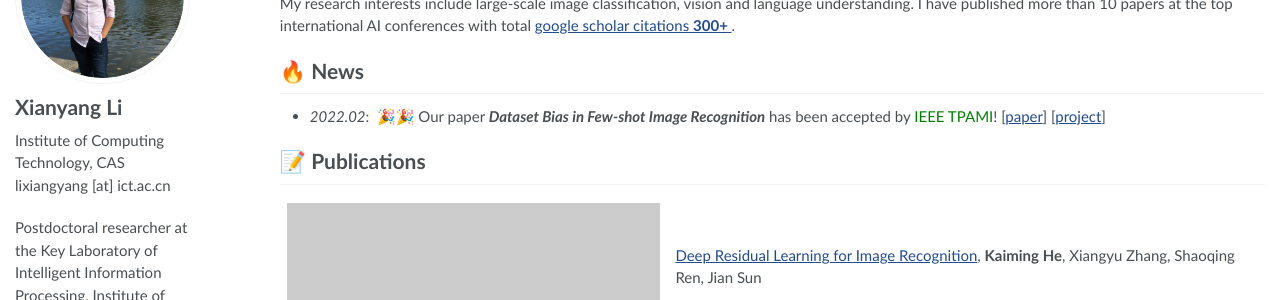
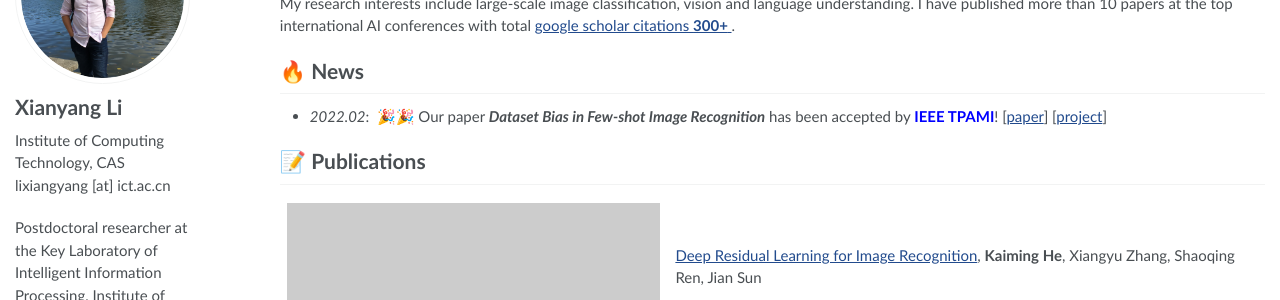
Before and after one commit to yang-zheming/xiangyangli20.github.io, a Jekyll site: the page built from _pages/about.md, in a window 1280 px wide. Shown: the part 182-482 px from the top of the page. Built offline with Jekyll 4.4.1, drawn with Linux system fonts in a browser that asks for light colours; some web fonts are replaced.

Commit message:
Update about.md

```diff
--- a/_pages/about.md
+++ b/_pages/about.md
@@ -16,7 +16,7 @@ My research interests include large-scale image classification, vision and langu
 
 
 # 🔥 News
-- *2022.02*: &nbsp;🎉🎉 Our paper <i><strong>Dataset Bias in Few-shot Image Recognition</strong></i> has been accepted by <font color="green">IEEE TPAMI</font>!&nbsp;[<a href='https://ieeexplore.ieee.org/document/9720733'>paper</a>]&nbsp;[<a href='http://123.57.42.89/dataset-bias/dataset-bias.html'>project</a>]
+- *2022.02*: &nbsp;🎉🎉 Our paper <i><strong>Dataset Bias in Few-shot Image Recognition</strong></i> has been accepted by <strong><font color="Blue">IEEE TPAMI</font></strong>!&nbsp;[<a href='https://ieeexplore.ieee.org/document/9720733'>paper</a>]&nbsp;[<a href='http://123.57.42.89/dataset-bias/dataset-bias.html'>project</a>]
 
 
 # 📝 Publications
```
